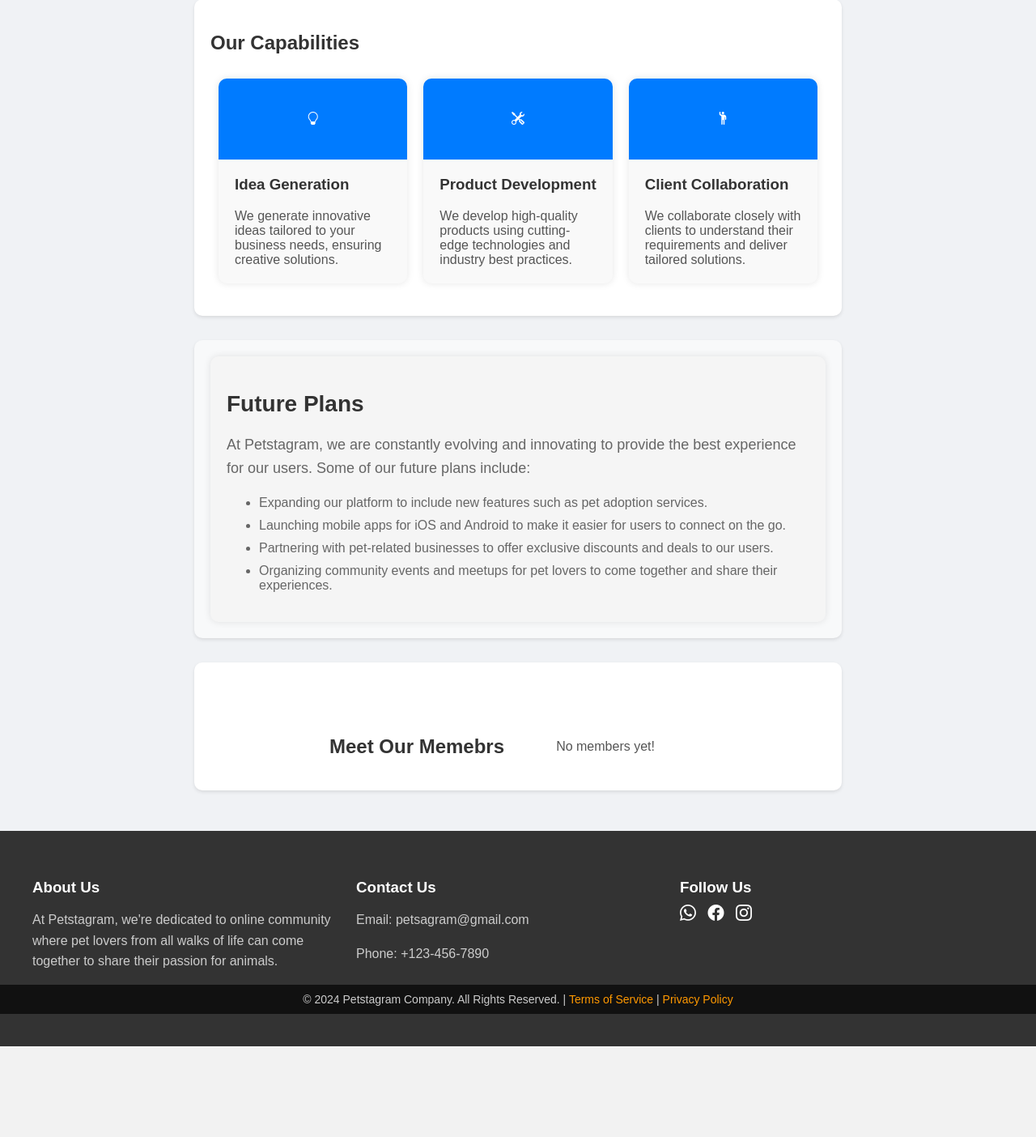
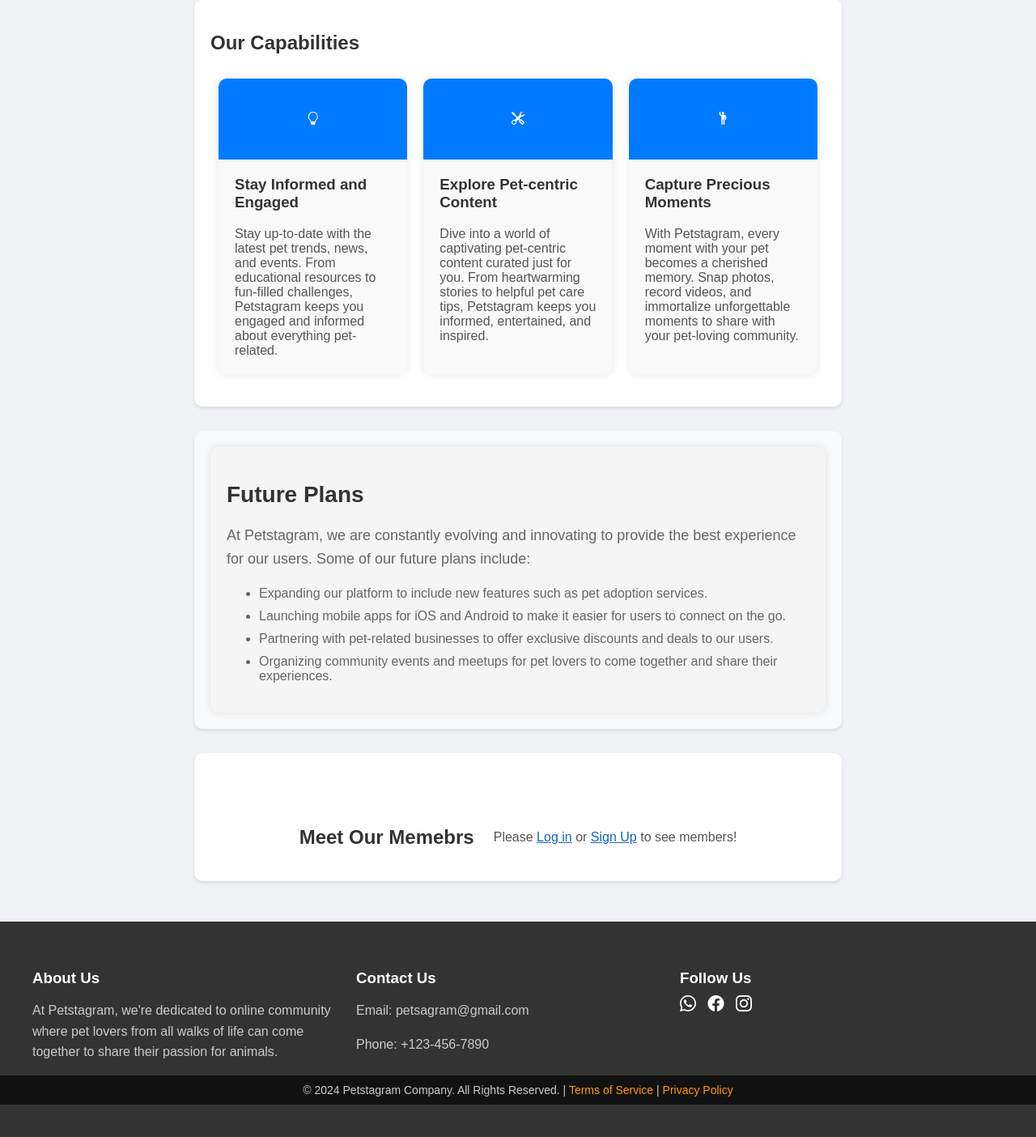
Before and after one commit to GeorgiGyurov13/Petstagram, a Django app: page /about/ in a window 1280 px wide. Shown: the part 416-1820 px from the top of the page at 81% size. Before the commit the page ends 1708 px from the top, so only its background shows below. Run offline with Django 4.2, Linux system fonts and the light colour scheme.

Commit message:
add some a href links

```diff
--- a/templates/accounts/about.html
+++ b/templates/accounts/about.html
@@ -62,8 +62,10 @@
                     <i class="bi bi-lightbulb"></i>
                 </div>
                 <div class="card-content">
-                    <h3>Idea Generation</h3>
-                    <p>We generate innovative ideas tailored to your business needs, ensuring creative solutions.</p>
+                    <h3>Stay Informed and Engaged</h3>
+                    <p>Stay up-to-date with the latest pet trends, news, and events. From educational resources to
+                        fun-filled challenges, Petstagram keeps you engaged and informed about everything
+                        pet-related.</p>
                 </div>
             </div>
             <div class="card">
@@ -71,8 +73,9 @@
                     <i class="bi bi-tools"></i>
                 </div>
                 <div class="card-content">
-                    <h3>Product Development</h3>
-                    <p>We develop high-quality products using cutting-edge technologies and industry best practices.</p>
+                    <h3>Explore Pet-centric Content</h3>
+                    <p>Dive into a world of captivating pet-centric content curated just for you. From heartwarming
+                        stories to helpful pet care tips, Petstagram keeps you informed, entertained, and inspired.</p>
                 </div>
             </div>
             <div class="card">
@@ -80,9 +83,9 @@
                     <i class="bi bi-person-raised-hand"></i>
                 </div>
                 <div class="card-content">
-                    <h3>Client Collaboration</h3>
-                    <p>We collaborate closely with clients to understand their requirements and deliver tailored
-                        solutions.</p>
+                    <h3>Capture Precious Moments</h3>
+                    <p>With Petstagram, every moment with your pet becomes a cherished memory. Snap photos, record
+                        videos, and immortalize unforgettable moments to share with your pet-loving community.</p>
                 </div>
             </div>
         </div>
--- a/templates/accounts/persons.html
+++ b/templates/accounts/persons.html
@@ -84,7 +84,7 @@
                     </div>
                 {% endfor %}
             {% else %}
-                <p>No members yet!</p>
+                <p style="margin-left: 24px;">Please <a href="{% url 'signin user' %}" style="color: #1565c0">Log in</a> or <a href="{% url 'signup user' %}" style="color: #1565c0">Sign Up</a> to see members!</p>
             {% endif %}
         </div>
     </div>
```
